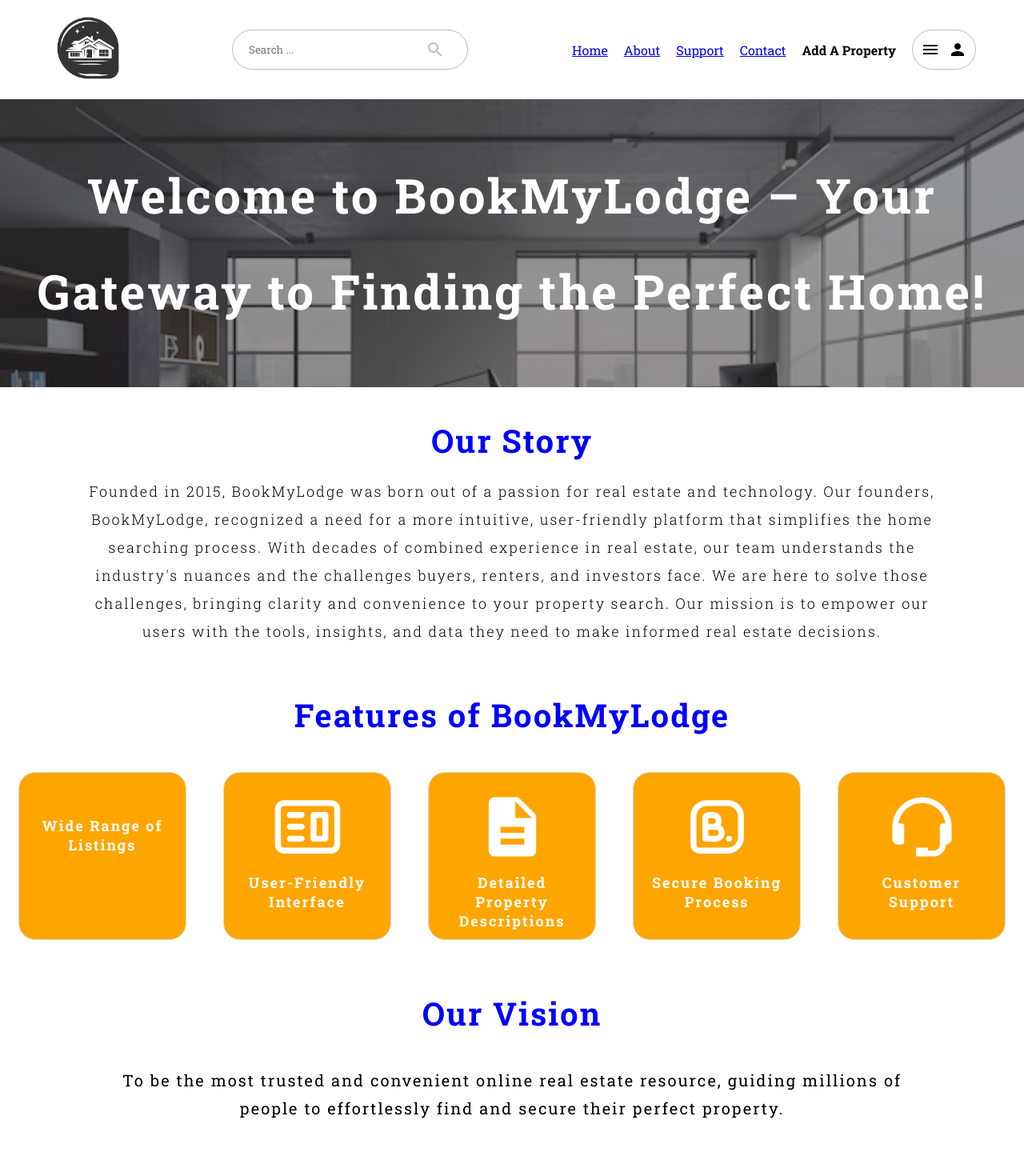
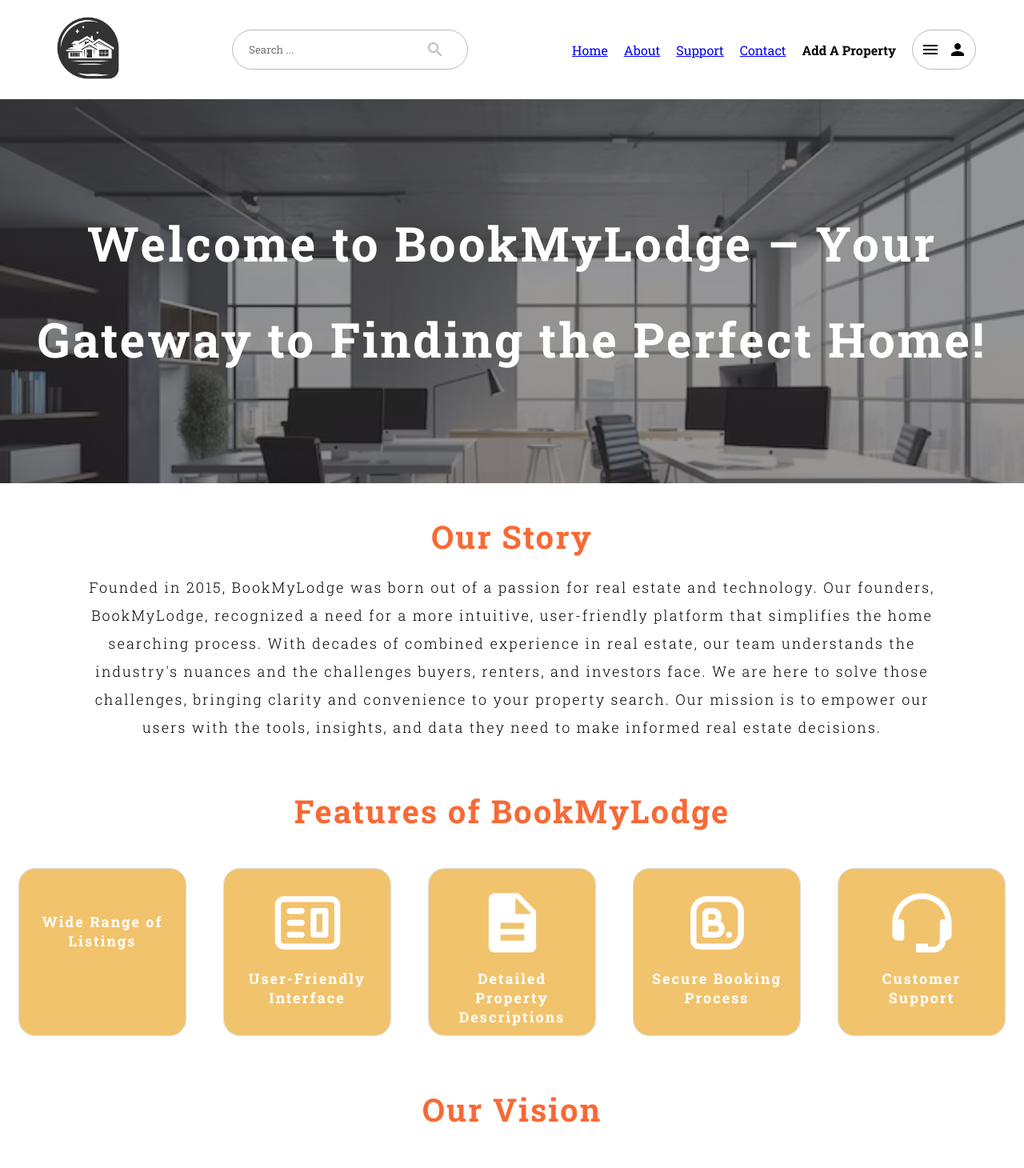
Before and after one commit to Hashara-Pilapitiya/BookMyLodge, a React (Create React App) app in the folder client/: page /about in a window 1280 px wide. Shown: the top 1460 px of the page at 80% size. Built offline with nearby package versions, Linux system fonts and the light colour scheme; some icons are missing.

Commit message:
Edit About page

```diff
--- a/client/src/styles/About.css
+++ b/client/src/styles/About.css
@@ -11,8 +11,8 @@
   h1 {
     color: white;
     letter-spacing: 3px;
-    padding-top: 60px;
-    padding-bottom: 60px;
+    padding-top: 120px;
+    padding-bottom: 120px;
     font-size: 60px;
     line-height: 120px;
   }
@@ -23,7 +23,7 @@
 
   .about-story h2 {
     font-size: 40px;
-    color: blue;
+    color: rgb(248, 105, 53);
     text-align: center;
     letter-spacing: 2px;
   }
@@ -43,7 +43,7 @@
     margin-top: 60px;
     margin-bottom: 40px;
     font-size: 40px;
-    color: blue;
+    color: rgb(248, 105, 53);
     text-align: center;
     letter-spacing: 2px;
   }
@@ -60,7 +60,7 @@
      padding: 15px;
      margin: 5px;
      border-radius: 10%;
-     background-color: orange;
+     background-color: rgb(241, 195, 108);
      text-align: center;
      font-size:  18px;
      letter-spacing: 2px;
@@ -80,7 +80,7 @@
     margin-top: 60px;
     margin-bottom: 40px;
     font-size: 40px;
-    color: blue;
+    color: rgb(248, 105, 53);
     text-align: center;
     letter-spacing: 2px;
   }
@@ -97,7 +97,7 @@
     margin-top: 60px;
     margin-bottom: 40px;
     font-size: 40px;
-    color: blue;
+    color: rgb(248, 105, 53);
     text-align: center;
     letter-spacing: 2px;
   }
```
